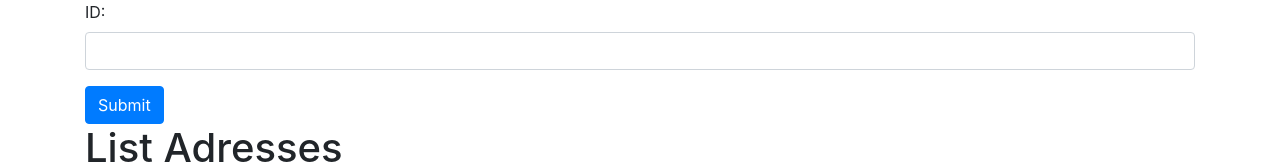
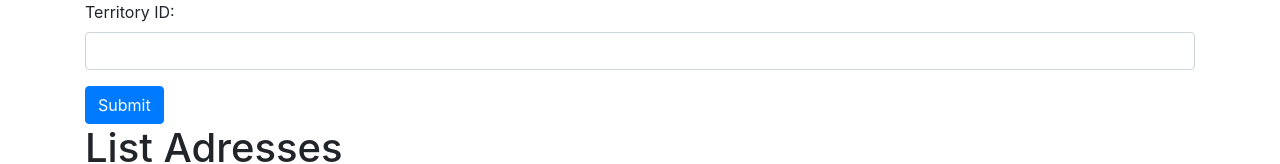
Before and after one commit to liam-sy/territory_node, a React (Create React App) app in the folder client/: page / in a window 1280 px wide. Shown: the top 164 px of the page. Built offline with nearby package versions, Linux system fonts and the light colour scheme; no server answers.

Commit message:
Update PickTerritory.js
changed to "territory ID" as a test

```diff
--- a/client/src/components/PickTerritory.js
+++ b/client/src/components/PickTerritory.js
@@ -39,7 +39,7 @@ class Form extends Component {
             <div>
                 <form onSubmit={this.handleSubmit}>
                     <div className="form-group">
-                        <label form="usr">ID:</label>
+                        <label form="usr">Territory ID:</label>
                         <input type="number" className="form-control" id="usr" value={terr} onChange={this.handleTerrChange}/>
                     </div>
                     <button type="submit" className="btn btn-primary" >Submit</button>
```
